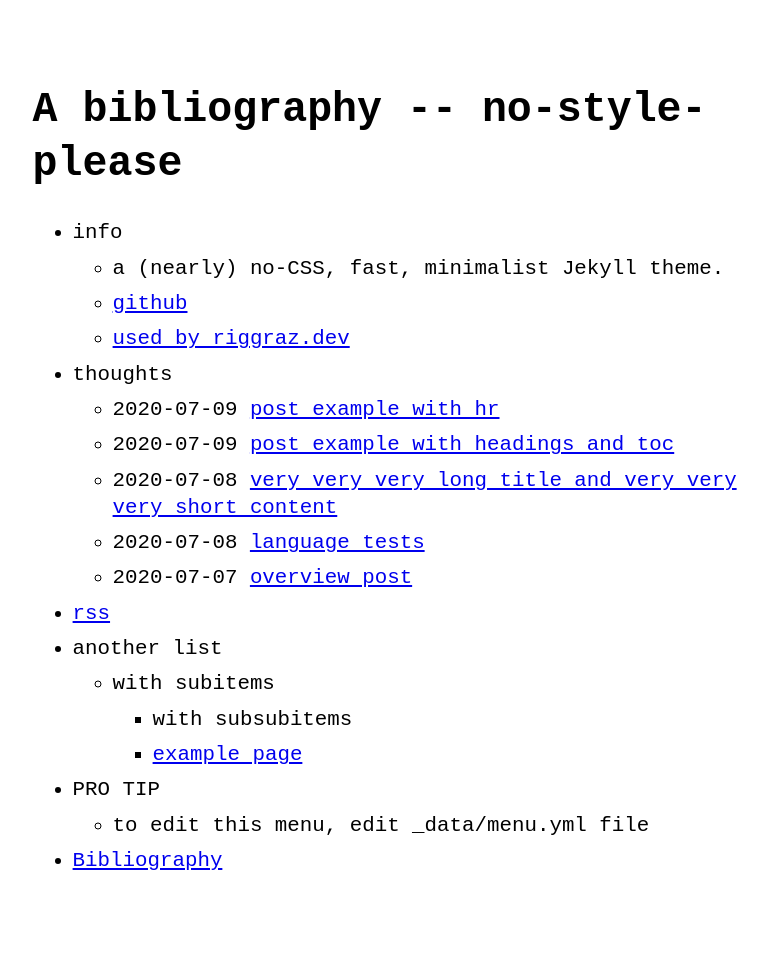
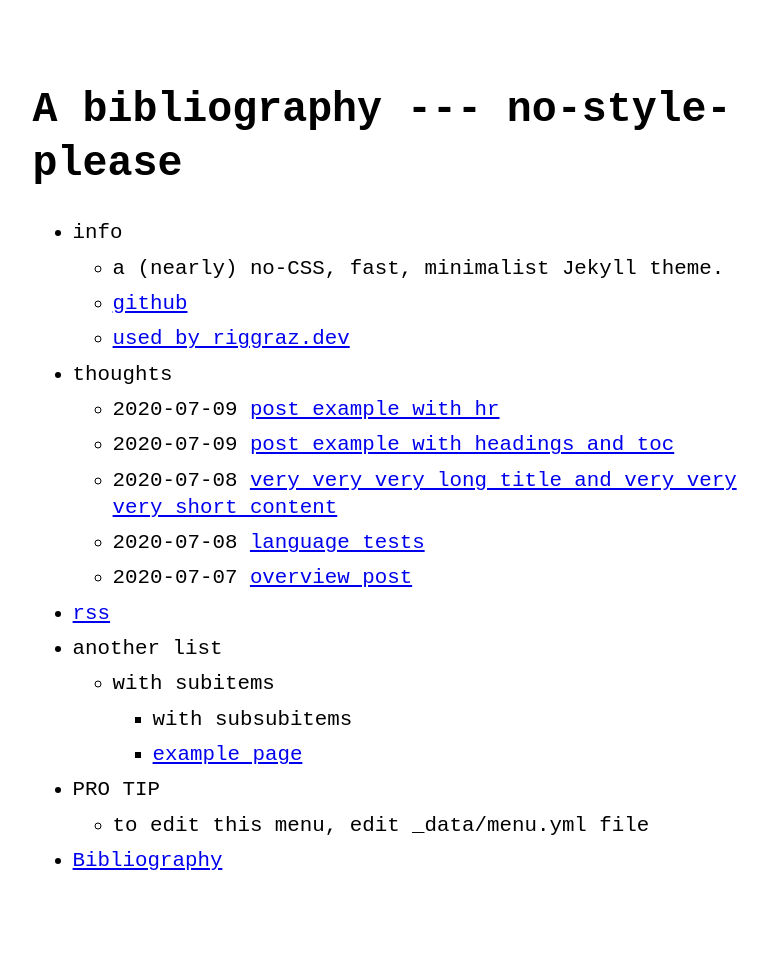
Before and after one commit to dynohub/dynohub.github.io, a Jekyll site: the page built from index.md, in a window 1280 px wide. Shown: the whole page, without its empty margins (233-1001 px from the left). Built offline with Jekyll 4.4.1, drawn with Linux system fonts in a browser that asks for light colours; Markdown is read by kramdown in place of the engine named in the settings.

```diff
--- a/_config.yml
+++ b/_config.yml
@@ -1,4 +1,4 @@
-title: A bibliography -- no-style-please
+title: A bibliography --- no-style-please
 author: Riccardo Graziosi # name of site's author
 email: riccardo.graziosi97@gmail.com # email of site's author
 url: https://riggraz.dev/no-style-please # root address of the site
```
